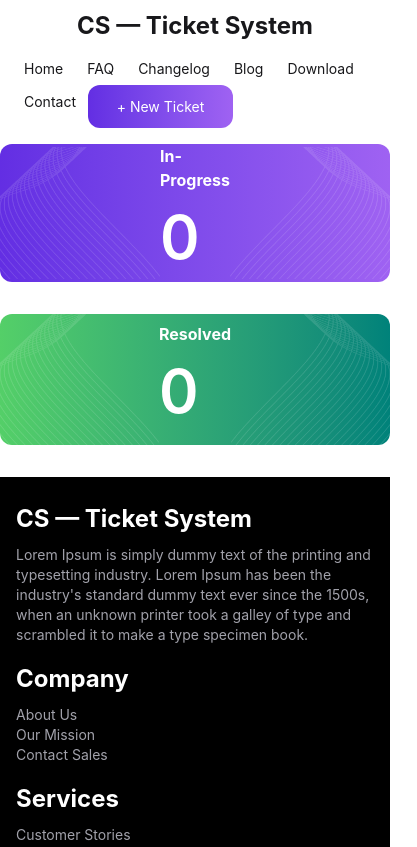
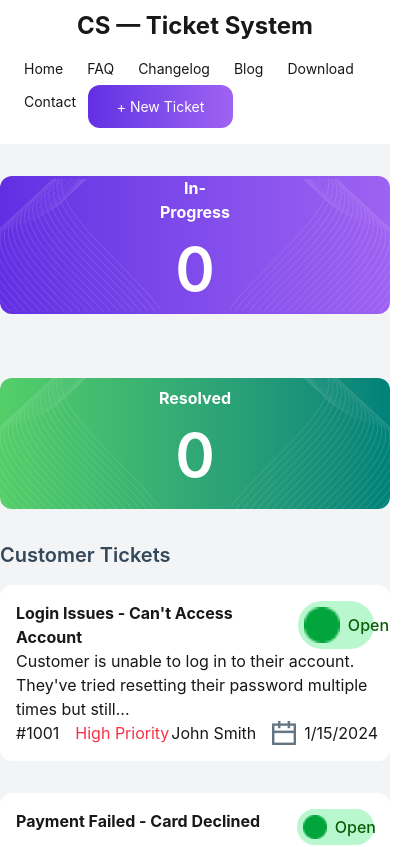
Before and after one commit to muksedaaktar/Assignment-ticket_7, a React (Vite) app: page / in a window 390 px wide. Shown: the top 847 px of the page, 417 px wide, since content can reach past the window. Built offline with nearby package versions, Linux system fonts and the light colour scheme.

Commit message:
fetch data and complete responsive design

```diff
--- /dev/null
+++ b/public/ticket.json
@@ -0,0 +1,92 @@
+[
+  {
+    "id": "#1001",
+    "title": "Login Issues - Can't Access Account",
+    "description": "Customer is unable to log in to their account. They've tried resetting their password multiple times but still...",
+    "status": "Open",
+    "priority": "High Priority",
+    "assignee": "John Smith",
+    "date": "1/15/2024"
+  },
+  {
+    "id": "#1002",
+    "title": "Payment Failed - Card Declined",
+    "description": "Customer attempted to pay using Visa ending 1234 but the payment keeps failing despite sufficient balance.",
+    "status": "Open",
+    "priority": "High Priority",
+    "assignee": "Sarah Johnson",
+    "date": "1/16/2024"
+  },
+  {
+    "id": "#1003",
+    "title": "Unable to Download Invoice",
+    "description": "Customer cannot download their January invoice from the billing section. The download button is...",
+    "status": "In-Progress",
+    "priority": "Medium Priority",
+    "assignee": "Michael Brown",
+    "date": "1/17/2024"
+  },
+  {
+    "id": "#1004",
+    "title": "Incorrect Billing Address",
+    "description": "Customer's billing address shows a different city. They updated it but it still displays the old one.",
+    "status": "Open",
+    "priority": "Low Priority",
+    "assignee": "Emily Davis",
+    "date": "1/18/2024"
+  },
+  {
+    "id": "#1005",
+    "title": "App Crash on Launch",
+    "description": "Customer reports that the mobile app crashes immediately upon opening on Android 13.",
+    "status": "Open",
+    "priority": "High Priority",
+    "assignee": "David Wilson",
+    "date": "1/19/2024"
+  },
+  {
+    "id": "#1006",
+    "title": "Refund Not Processed",
+    "description": "Customer requested a refund two weeks ago but has not received the amount yet.",
+    "status": "In-Progress",
+    "priority": "Medium Priority",
+    "assignee": "Sophia Taylor",
+    "date": "1/20/2024"
+  },
+  {
+    "id": "#1007",
+    "title": "Two-Factor Authentication Issue",
+    "description": "Customer is not receiving 2FA codes on their registered phone number.",
+    "status": "Open",
+    "priority": "High Priority",
+    "assignee": "James Anderson",
+    "date": "1/21/2024"
+  },
+  {
+    "id": "#1008",
+    "title": "Unable to Update Profile Picture",
+    "description": "Customer tries to upload a new profile picture but gets 'Upload failed' error.",
+    "status": "Open",
+    "priority": "Low Priority",
+    "assignee": "Olivia Martinez",
+    "date": "1/22/2024"
+  },
+  {
+    "id": "#1009",
+    "title": "Subscription Auto-Renewal",
+    "description": "Customer wants to enable auto-renewal for their subscription but the toggle is disabled.",
+    "status": "In-Progress",
+    "priority": "Medium Priority",
+    "assignee": "Liam Thomas",
+    "date": "1/17/2024"
+  },
+  {
+    "id": "#1010",
+    "title": "Missing Order Confirmation Email",
+    "description": "Customer placed an order but didn't receive a confirmation email even though payment succeeded.",
+    "status": "Open",
+    "priority": "Medium Priority",
+    "assignee": "Isabella Garcia",
+    "date": "1/24/2024"
+  }
+]
--- a/src/App.jsx
+++ b/src/App.jsx
@@ -3,17 +3,25 @@ import './App.css'
 import Navbar from './components/Navbar/Navbar'
 import Banner from './components/Navbar/Banner/Banner'
 import Footer from './components/Navbar/Footer/Footer'
+import Tickets from './components/Navbar/Tickets'
+import { Suspense } from 'react'
 
 
-
+const fetchTickets = async ()=>{
+  const res = await fetch ("/ticket.json")
+  return res.json()
+}
 
 function App() {
-
+  const ticketPromise = fetchTickets()
 
   return (
     <>
     <Navbar></Navbar>
     <Banner></Banner>
+    <Suspense fallback = {<span className="loading loading-dots loading-xl"></span>}>
+      <Tickets ticketPromise={ticketPromise}></Tickets>
+    </Suspense>
     <Footer></Footer>
 
 
--- a/src/components/Navbar/Banner/Banner.jsx
+++ b/src/components/Navbar/Banner/Banner.jsx
@@ -4,8 +4,10 @@ import bannerImg1 from "../../../assets/vector1.png"
 
 const Banner = () => {
     return (
-        <div className='max-w-[1440px] mx-auto inter flex justify-between flex-col md:flex-row'>
-        <div className=' bg-gradient-to-r from-[#632EE3]  to-[#9F62F2] text-white rounded-xl flex  justify-between items-center mb-8 font-bold '>
+        <div className='bg-gray-100'>
+            <div className='max-w-[1440px] mx-auto inter flex justify-between flex-col md:flex-row'>
+        <button className=' bg-gradient-to-r from-[#632EE3]  to-[#9F62F2] text-white rounded-xl flex  justify-between items-center mb-8 font-bold mt-8'>
+
             <div>
                 <img  src={bannerImg1} alt="" />
             </div>
@@ -18,8 +20,10 @@ const Banner = () => {
             </div>
 
 
-        </div>
-        <div className=' bg-gradient-to-r from-[#54CF68]  to-[#00827A] text-white rounded-xl flex  justify-between items-center font-bold mb-8'>
+
+        </button>
+        <button className=' bg-gradient-to-r from-[#54CF68]  to-[#00827A] text-white rounded-xl flex  justify-between items-center font-bold mb-8 mt-8'>
+
             <div>
                 <img  src={bannerImg1} alt="" />
             </div>
@@ -31,8 +35,10 @@ const Banner = () => {
                 <img className='rotate-180 scale-y-[-1]' src={bannerImg1} alt="" />
             </div>
 
+
+        </button>
+
         </div>
-
         </div>
     );
 };
--- /dev/null
+++ b/src/components/Navbar/Tickets.jsx
@@ -0,0 +1,67 @@
+import React,{use} from 'react';
+import cardIcon1 from "../../assets/Ellipse 22.png"
+import cardIcon2 from "../../assets/Vector.png"
+
+
+const Tickets = ({ticketPromise}) => {
+    const ticketData = use (ticketPromise)
+    console.log(ticketData)
+    return (
+        <div className='bg-gray-100 pb-5'>
+            <div className='max-w-[1440px] mx-auto inter flex justify-between pb-4 flex-col md:flex-row'>
+           <div className=''>
+               <h3 className='font-semibold text-xl text-[#34485A]'>Customer Tickets</h3>
+               <div className='grid md:grid-cols-2 grid-cols-1 gap-4'>
+                {
+                ticketData.map(ticket=><div className='ticket_contianer bg-white   p-4 rounded-xl mt-4'>
+                 <div className='flex justify-between '>
+                    <h2 className='font-bold'>{ticket.title}</h2>
+                    <div className={`flex gap-2  font-medium p-1.5 rounded-full ${ticket.status === "Open" ? "bg-[#B9F8CF] text-[#0B5E06]" : ""}
+                     ${ticket.status === "In-Progress" ? "bg-[#F8F3B9] text-[#9C7700]" : ""}`}>
+                        <img src={cardIcon1} alt=""  />
+                        <button>{ticket.status}</button>
+                    </div>
+
+
+                 </div>
+                 <p>Customer is unable to log in to their account. They've tried resetting their password multiple times but still...</p>
+                 <div className='flex justify-between'>
+                    <div className='flex justify-between gap-4'>
+                        <p>{ticket.id}</p>
+                        <p className={`
+                        ${ticket.priority === "High Priority" ? "text-[#F83044]" : ""}
+                        ${ticket.priority === "Medium Priority" ? "text-[#FEBB0C]" : ""}
+                        ${ticket.priority === "Low Priority" ? "text-[#02A53B]" : ""}`}>{ticket.priority}</p>
+                    </div>
+                    <div className='flex justify-between gap-4'>
+                        <p>{ticket.assignee}</p>
+                        <div className='flex gap-2'>
+                            <img src={cardIcon2} alt="" />
+                            <p>{ticket.date}</p>
+                        </div>
+
+                    </div>
+                 </div>
+               </div>)
+               }
+               </div>
+
+
+
+            </div>
+           <div className='ml-5'>
+                <div>
+                    <h3 className='font-semibold text-xl text-[#34485A]'>Task Status</h3>
+                    <p className='text-[#627382]'>Select a ticket to add to Task Status</p>
+                </div>
+                <div>
+                    <h3 className='font-semibold text-xl text-[#34485A]'>Resolved Task</h3>
+                    <p className='text-[#627382]'>No resolved tasks yet.</p>
+                </div>
+           </div>
+        </div>
+        </div>
+    );
+};
+
+export default Tickets;
```
Also changed, not shown: src/assets/Ellipse 22.png (added), src/assets/Vector.png (added).
